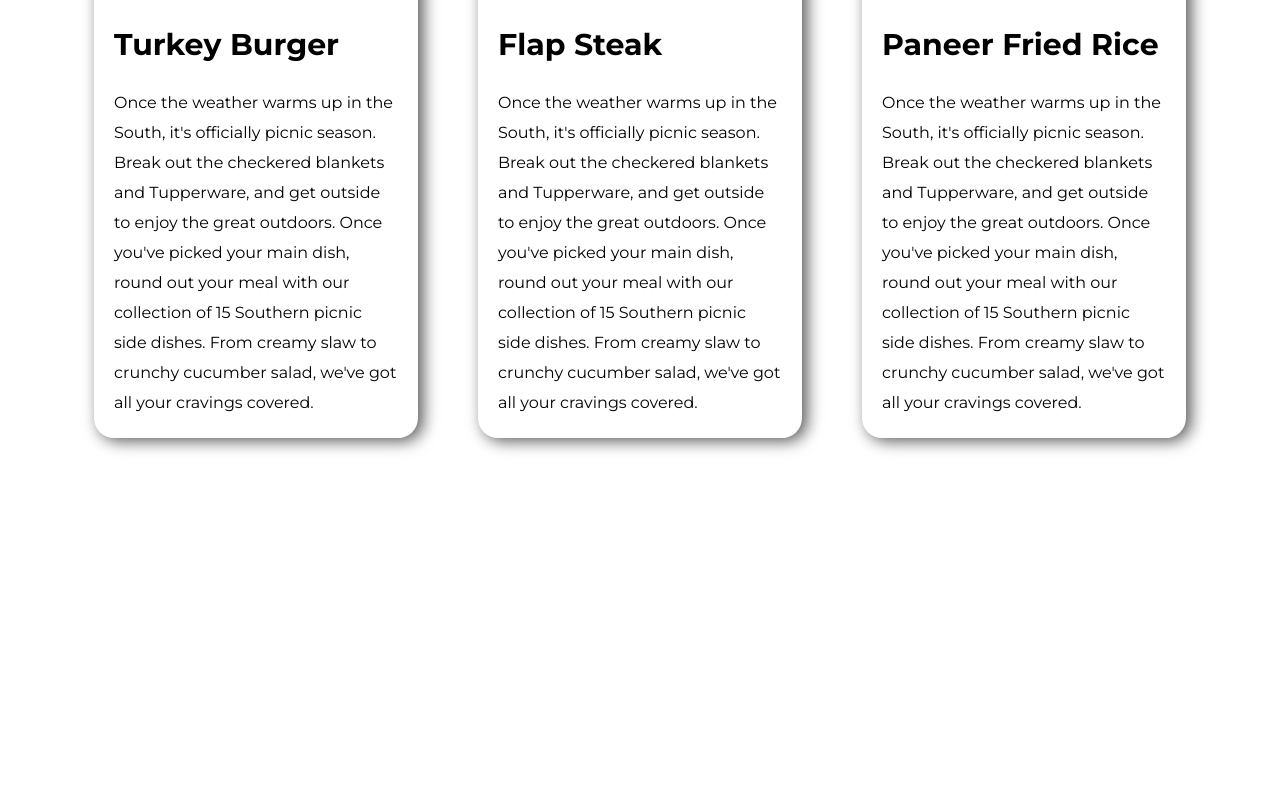
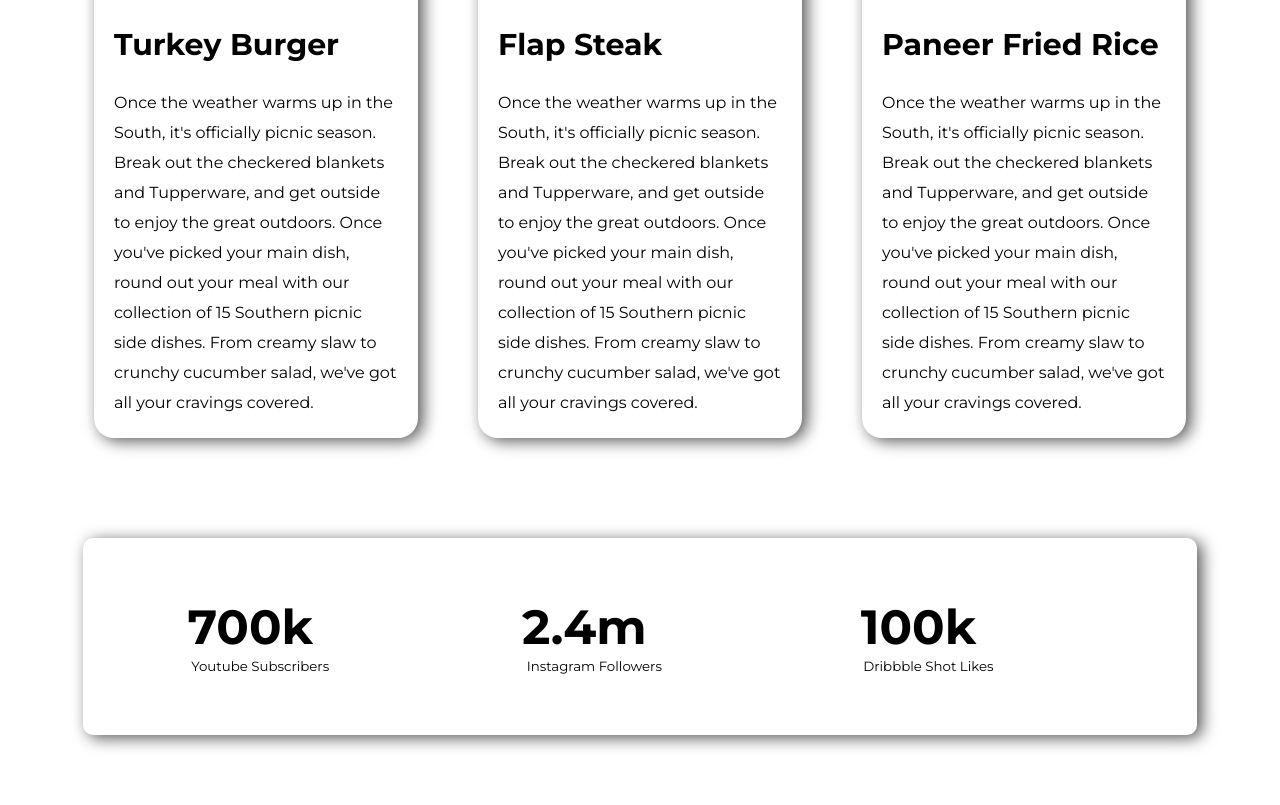
Before and after one commit to shafinrahman912/food-network-assignment, a plain HTML site: page index.html in a window 1280 px wide. Shown: the part 2570-3375 px from the top of the page. Before the commit the page ends 3068 px from the top, so only its background shows below. Drawn offline with Linux system fonts and the light colour scheme; a web font is replaced by a local one.

Commit message:
social-media-section-add

```diff
--- a/css/style.css
+++ b/css/style.css
@@ -194,4 +194,27 @@ section {
     line-height: 30px;
 
 }
+
 /* social-media-section */
+.social-media {
+    width: 87%;
+    box-shadow: 5px 3px 16px 0px #575757;
+    font-family: 'Montserrat', sans-serif;
+    border-radius: 10px;
+    padding: 60px 0;
+    margin-bottom: 30px;
+
+}
+
+.single-social-media {
+    width: 30%;
+    text-align: center;
+}
+
+.single-social-media h1 {
+    font-size: 48px;
+}
+
+.single-social-media p {
+    margin-left: 20px;
+}
--- a/index.html
+++ b/index.html
@@ -85,7 +85,7 @@
     <!-- my-recipes-section-started -->
 
 
-    <section class="recipes">
+    <section>
         <div class="wrapper-container">
             <div class="recipes-desciption ">
                 <h1>My Recipies</h1>
@@ -124,13 +124,29 @@
                     dish, round out your meal with our collection of 15 Southern picnic side dishes. From creamy slaw to
                     crunchy cucumber salad, we've got all your cravings covered.</p>
             </div>
+        </div>
+    </section>
 
-            <!-- social-media-section -->
+    <!-- social-media-section -->
+    <section>
+        <div class="wrapper-container social-media">
 
+            <div class="single-social-media">
+                <h1>700k</h1>
+                <p><small>Youtube Subscribers</small></p>
+            </div>
 
+            <div class="single-social-media">
+                <h1>2.4m</h1>
+                <p><small>Instagram Followers</small></p>
+            </div>
 
+            <div class="single-social-media">
+                <h1>100k</h1>
+                <p><small>Dribbble Shot Likes</small></p>
+            </div>
 
-
+        </div>
         </div>
 
 
```
